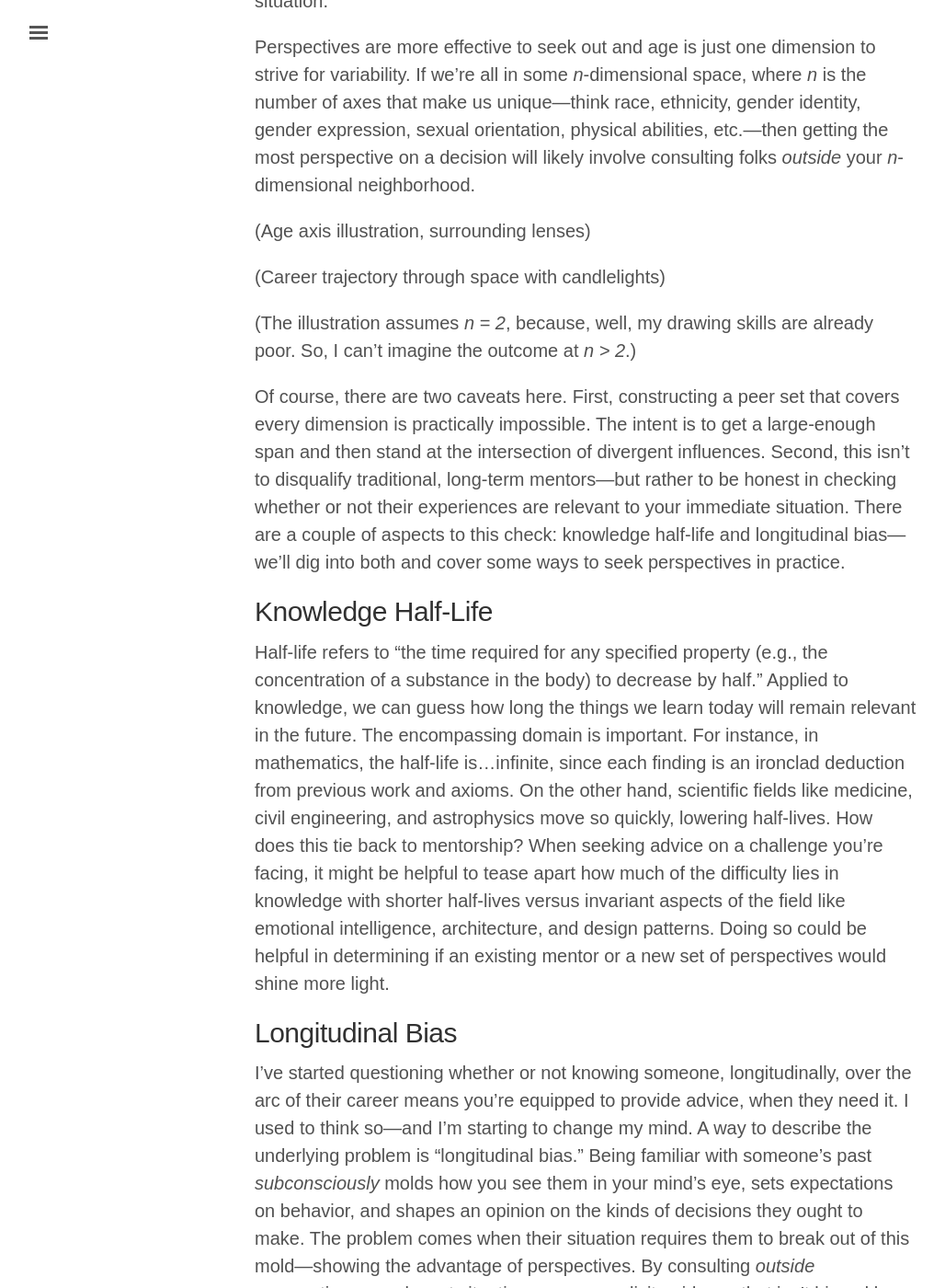
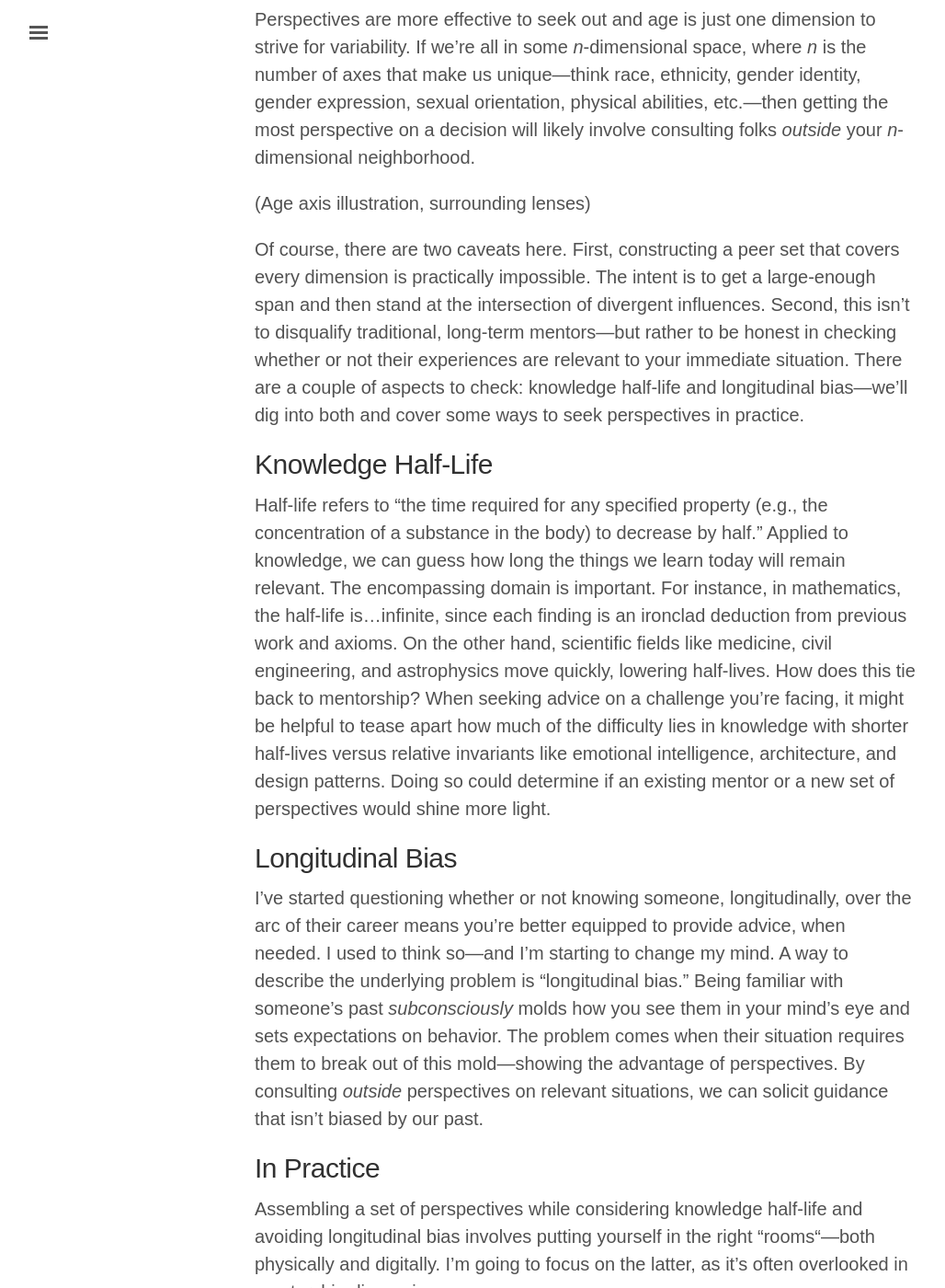
Before and after one commit to rvsrvs/jasdev.github.io, a Jekyll site: the page built from _posts/2018-4-12-seek-perspectives.md, in a window 1280 px wide and 1400 px high, scrolled down 576 px. Shown: the whole window at 92% size, without its empty margins (3-1031 px from the left). Built offline with Jekyll 4.4.1, drawn with Linux system fonts in a browser that asks for light colours; some web fonts are replaced; some of the changed text lies outside the part shown.

Commit message:
Small Editing Pass

```diff
--- a/_posts/2018-4-12-seek-perspectives.md
+++ b/_posts/2018-4-12-seek-perspectives.md
@@ -5,49 +5,45 @@
 type: essay
 ---
 
-At the moment, I have three “mentors,” all of varying ages. [Alice](http://twitter.com/alicexyr) at 21, [Shiva](http://twitter.com/ShivaKilaru) is 26 (my age), and [John](http://twitter.com/jxxf) coming in at 34. Before diving in, let’s clear the air around the quotes surrounding “mentors.” I wholeheartedly believe mentorship is _bidirectional_ and the set of folks you give this label to can, and should, _change_ over time. This flies against the traditional notion of mentorship—making me question if it’s the right thing to seek in first place. The usual narrative claims we should find a mentor (singular) early in our careers and stay under their wing, indefinitely. In more _static_ domains such as woodworking or orchestra, that one-to-one, apprentice-like setup might be enough. However, in fields where knowledge has an incredibly short half-life,—think medicine or engineering—time fogs the lens through which any one mentor can assess the context of your situation.
+At the moment, I have three “mentors,” all of varying ages. [Alice](http://twitter.com/alicexyr) at 21, [Shiva](http://twitter.com/ShivaKilaru) is 26 (my age), and [John](http://twitter.com/jxxf) coming in at 34. Before diving in, let’s clear the air around the quotes surrounding “mentors.” I wholeheartedly believe mentorship is _bidirectional_ and the set of folks you give this label to can, and should, _change_ over time. This flies against the traditional notion of mentorship—making me question if it’s the right thing to seek in first place. The usual narrative claims we should find a mentor (singular) early in our careers and stay under their wing, indefinitely. In more _static_ domains such as woodworking, that one-to-one, apprentice-like setup might be enough. However, in fields where knowledge has an incredibly short half-life,—think medicine or engineering—time fogs the lens through which any one mentor can assess the context of your situation.
 
 Perspectives are more effective to seek out and age is just  one dimension to strive for variability. If we’re all in some _n_-dimensional space, where _n_ is the number of axes that make us unique—think race, ethnicity, gender identity, gender expression, sexual orientation, physical abilities, etc.—then getting the most perspective on a decision will likely involve consulting folks _outside_ your _n_-dimensional neighborhood.
 
 (Age axis illustration, surrounding lenses)
 
-(Career trajectory through space with candlelights)
-
-(The illustration assumes _n = 2_, because, well, my drawing skills are already poor. So, I can’t imagine the outcome at _n > 2_.)
-
-Of course, there are two caveats here. First, constructing a peer set that covers every dimension is practically impossible. The intent is to get a large-enough span and then stand at the intersection of divergent influences. Second, this isn’t to disqualify traditional, long-term mentors—but rather to be honest in checking whether or not their experiences are relevant to your immediate situation. There are a couple of aspects to this check: knowledge half-life and longitudinal bias—we’ll dig into both and cover some ways to seek perspectives in practice.
+Of course, there are two caveats here. First, constructing a peer set that covers every dimension is practically impossible. The intent is to get a large-enough span and then stand at the intersection of divergent influences. Second, this isn’t to disqualify traditional, long-term mentors—but rather to be honest in checking whether or not their experiences are relevant to your immediate situation. There are a couple of aspects to check: knowledge half-life and longitudinal bias—we’ll dig into both and cover some ways to seek perspectives in practice.
 
 ## Knowledge Half-Life
 
-Half-life refers to “the time required for any specified property (e.g., the concentration of a substance in the body) to decrease by half.” Applied to knowledge, we can guess how long the things we learn today will remain relevant in the future. The encompassing domain is important. For instance, in mathematics, the half-life is…infinite, since each finding is an ironclad deduction from previous work and axioms. On the other hand, scientific fields like medicine, civil engineering, and astrophysics move so quickly, lowering half-lives. How does this tie back to mentorship? When seeking advice on a challenge you’re facing, it might be helpful to tease apart how much of the difficulty lies in knowledge with shorter half-lives versus invariant aspects of the field like emotional intelligence, architecture, and design patterns. Doing so could be helpful in determining if an existing mentor or a new set of perspectives would shine more light.
+Half-life refers to “the time required for any specified property (e.g., the concentration of a substance in the body) to decrease by half.” Applied to knowledge, we can guess how long the things we learn today will remain relevant. The encompassing domain is important. For instance, in mathematics, the half-life is…infinite, since each finding is an ironclad deduction from previous work and axioms. On the other hand, scientific fields like medicine, civil engineering, and astrophysics move quickly, lowering half-lives. How does this tie back to mentorship? When seeking advice on a challenge you’re facing, it might be helpful to tease apart how much of the difficulty lies in knowledge with shorter half-lives versus relative invariants like emotional intelligence, architecture, and design patterns. Doing so could determine if an existing mentor or a new set of perspectives would shine more light.
 
 ## Longitudinal Bias
 
-I’ve started questioning whether or not knowing someone, longitudinally, over the arc of their career means you’re equipped to provide advice, when they need it. I used to think so—and I’m starting to change my mind. A way to describe the underlying problem is “longitudinal bias.” Being familiar with someone’s past _subconsciously_ molds how you see them in your mind’s eye, sets expectations on behavior, and shapes an opinion on the kinds of decisions they ought to make. The problem comes when their situation requires them to break out of this mold—showing the advantage of perspectives. By consulting _outside_ perspectives on relevant situations, we can solicit guidance that isn’t biased by our past.
+I’ve started questioning whether or not knowing someone, longitudinally, over the arc of their career means you’re better equipped to provide advice, when needed. I used to think so—and I’m starting to change my mind. A way to describe the underlying problem is “longitudinal bias.” Being familiar with someone’s past _subconsciously_ molds how you see them in your mind’s eye and sets expectations on behavior. The problem comes when their situation requires them to break out of this mold—showing the advantage of perspectives. By consulting _outside_ perspectives on relevant situations, we can solicit guidance that isn’t biased by our past.
 
 ## In Practice
 
-Assembling a set of perspectives while considering the knowledge half-life and avoiding longitudinal bias involves putting yourself in the right “rooms“—both physically and digitally. I’m going to focus on the latter, as it’s often overlooked in mentorship discussions.
+Assembling a set of perspectives while considering knowledge half-life and avoiding longitudinal bias involves putting yourself in the right “rooms“—both physically and digitally. I’m going to focus on the latter, as it’s often overlooked in mentorship discussions.
 
 Extending a section from a previous essay, “[Emotional Ranges](/emotional-ranges),“ Twitter is an incredible tool for not only cultivating empathy, but also constructing a diverse intellectual peer set.
 
 > While Twitter receives a lot of rightly-deserved flak for no longer harboring a safe space for those in the minority of the aforementioned dimensions, it has the power to enable users to be deliberate about the metaphorical “rooms“ they place themselves in, for better or for worse. On the worse end, the “room“ is filled to the brim with similar walks of life, reinforcing confirmation bias. On the better end, it’s a wonderful educational tool in cultivating empathy.
 
-Following folks from walks of life unlike your own let’s you span a larger subset of the _n_-dimensional space we discussed earlier. An added benefit of placing your consciousness at the confluence of diverse streams of thought is that it makes independent thinking more of an act of discipline, rather than leaving it up to willpower.
+Following folks from walks of life unlike your own let’s you span a larger subset of the _n_-dimensional space we discussed earlier. An added benefit of placing your consciousness at the confluence of diverse streams of thought is that it makes independent thinking an act of discipline, rather than leaving it up to willpower.
 
-I don’t mean to imply I’m perfect at this—my following graph is a continual work in progress. Yet, there is a tool and an approach that have helped.
+I don’t mean to imply I’m perfect at this—my following graph is a continual work in progress. Yet, there is a couple of approaches that have helped.
 
 First is a Twitter gender breakdown tool, [Proporti.onl](https://www.proporti.onl). The code is a bit dated, “[inaccurate,] and undercounts nonbinary folk, but it’s better than making no effort at all.” Proporti.onl has given me a frame of reference—albeit an approximation—in working towards increasing the variance of my feed.
 
-Second is a subtle habit I’ve picked up since using Twitter over the years. Let’s assume there are two contributors, _A_ and _B_, behind a major project that got announced. I’ll follow the one with _fewer_ followers (say, _B_). Odds are _B_ will bring a newer, humbler perspective into my feed and, by retweeting them, it’ll chip away at existing associations between the project and _A_—a reminder that our usual habits around attaching a single person to an effort inadvertently “others” contributors with a smaller footprint. This speaks a bit to my qualm around Twitter Lists and “you should follow _{Q, R, S, T…}_”-style tweets. Having a [surface area on Twitter isn’t necessarily correlated with skill](https://twitter.com/nbashaw/status/810339855641223168).
+Second is a subtle habit I’ve picked up since using Twitter over the years. Let’s assume there are two contributors, _A_ and _B_, behind a major project. I’ll follow the one with _fewer_ followers (say, _B_). Odds are _B_ will bring a newer, humbler perspective into my feed and, by retweeting them, it’ll chip away at existing associations between the project and _A_—a reminder that our usual habits around attaching a single person to an effort inadvertently “others” contributors with a smaller online footprint. This speaks a bit to my qualm around Twitter Lists and “you should follow _{Q, R, S, T…}_”-style tweets. Having a [surface area on Twitter isn’t necessarily correlated with skill](https://twitter.com/nbashaw/status/810339855641223168).
 
 ---
 
-It’s healthy to question whether or not traditional, apprentice-style mentorship works in our generation. The term “mentor“ can lead to uncomfortable and untrue pedestals—making me lean towards perspectives instead. By reaching out to people from walks of life unlike your own, you can streetlight a larger neighborhood of the _n_-dimensional space your career is navigating through. Digitally, we’re afforded this ability through services such as Twitter. Instead of having a handful of lenses through in-person mentorship, I have 306 lenses on the world. Further, you’d be surprised how willing people are to lend a hand. In fact, I’ve made some of my [best friends](/ambient-intimacy) by seeking perspectives, not mentors.
+It’s healthy to challenge whether or not traditional, apprentice-style mentorship still works. The term “mentor“ can lead to uncomfortable and untrue pedestals—making me lean towards perspectives. By reaching out to people from walks of life unlike your own, you can streetlight a larger neighborhood of the _n_-dimensional space your career is navigating through. Digitally, we’re currently afforded this ability through Twitter. Instead of having a handful of lenses with in-person mentorship, I have 306 lenses on the world. You’d be surprised how willing people are to lend a hand. In fact, I’ve made some of my [best friends](/ambient-intimacy) by seeking perspectives, not mentors.
 
 ---
 
-Special thanks to () for feedback on early drafts of this essay.
+Special thanks to [Alice](http://twitter.com/alicexyr), [Shiva](http://twitter.com/ShivaKilaru), and () for feedback on early drafts of this essay.
 
 ## Related Reading:
 
```
